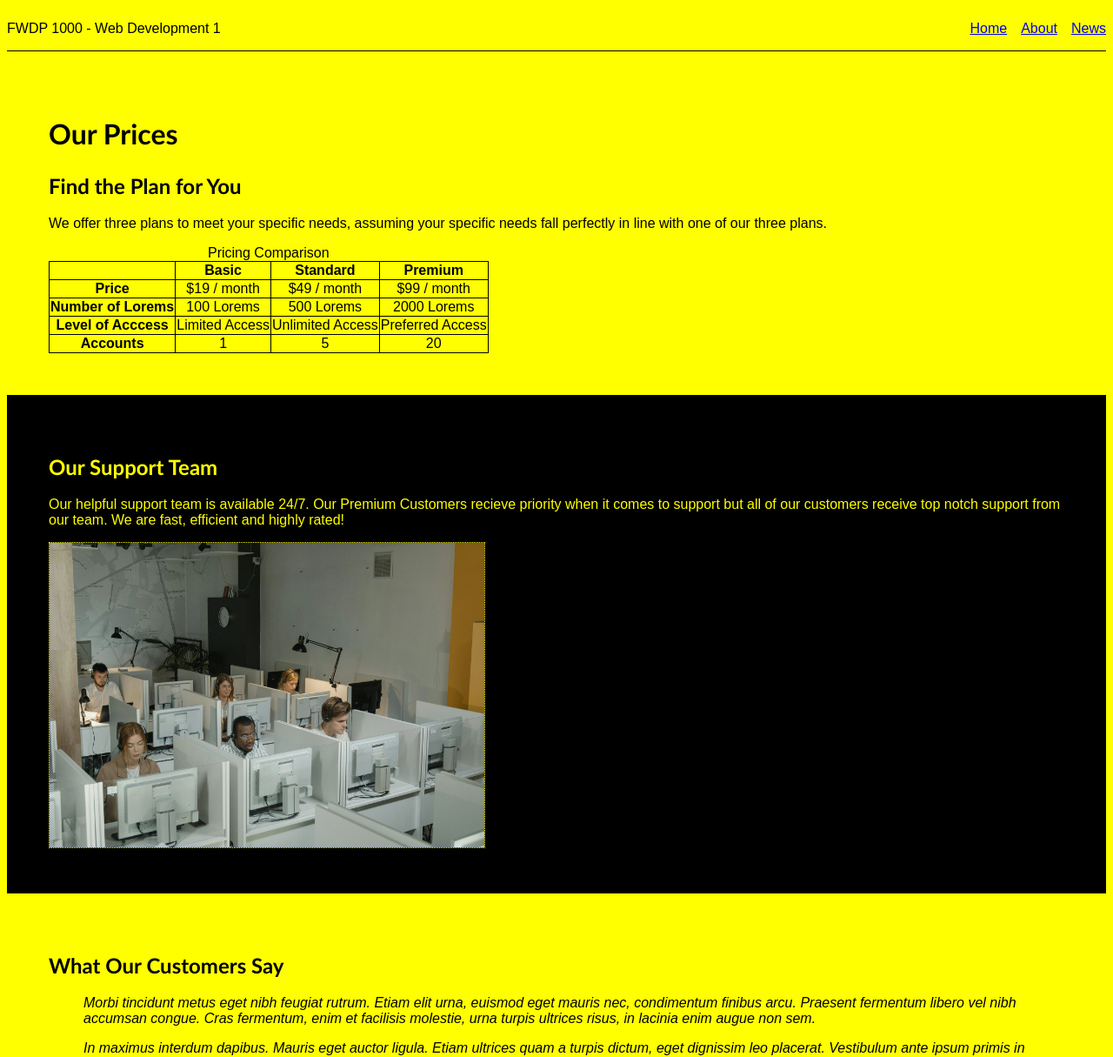
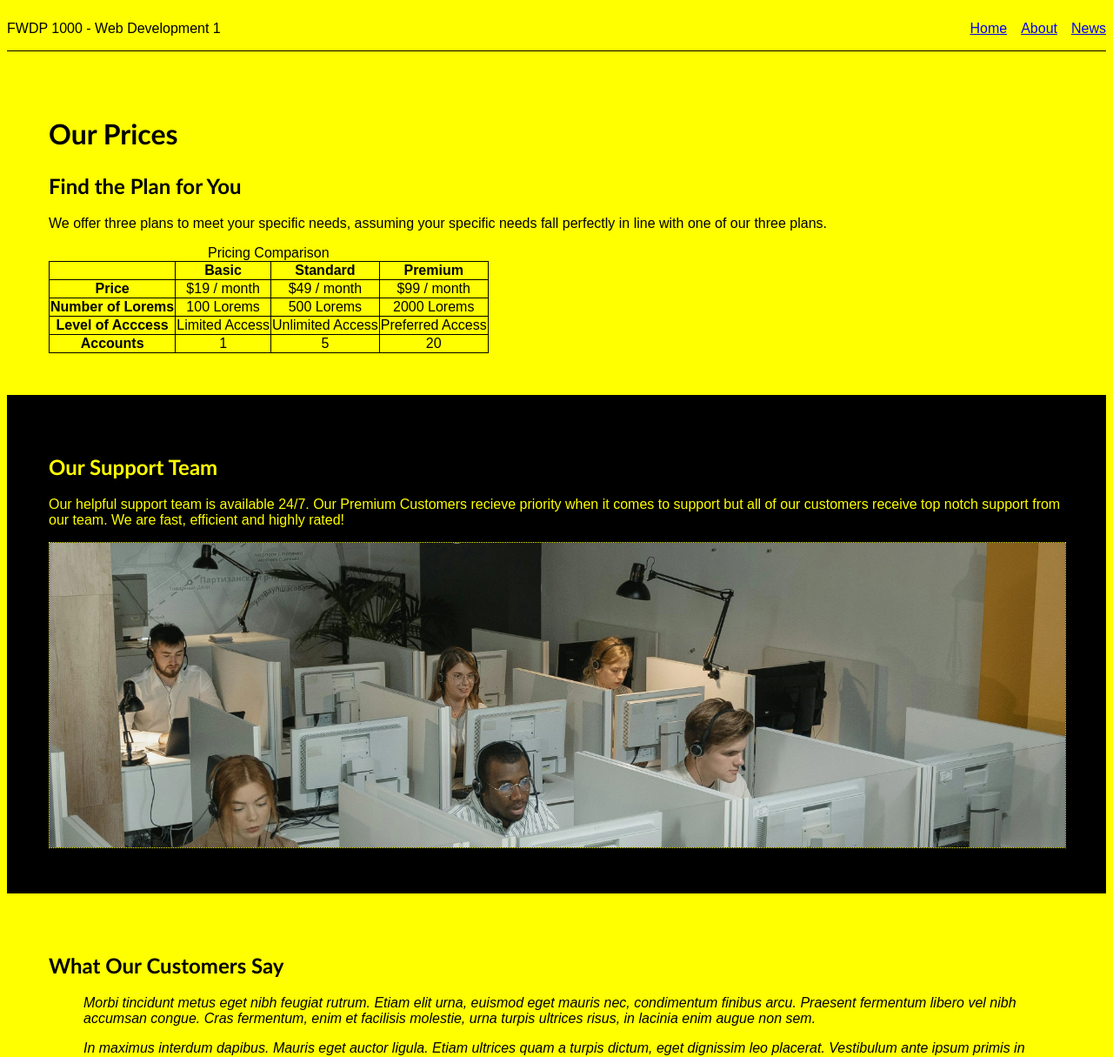
Before and after one commit to ihawp/bcit, a PHP site: page / in a window 1280 px wide. Shown: the top 1215 px of the page at 87% size. Run offline with PHP 8.4, Linux system fonts and the light colour scheme.

Commit message:
updated image css

```diff
--- a/web-development-1/assignment2/styles/pricing.css
+++ b/web-development-1/assignment2/styles/pricing.css
@@ -56,4 +56,6 @@ td, th {
 
 img {
     border: dotted var(--color-1) 1px;
+    width: 100%;
+    object-fit: cover;
 }
```
